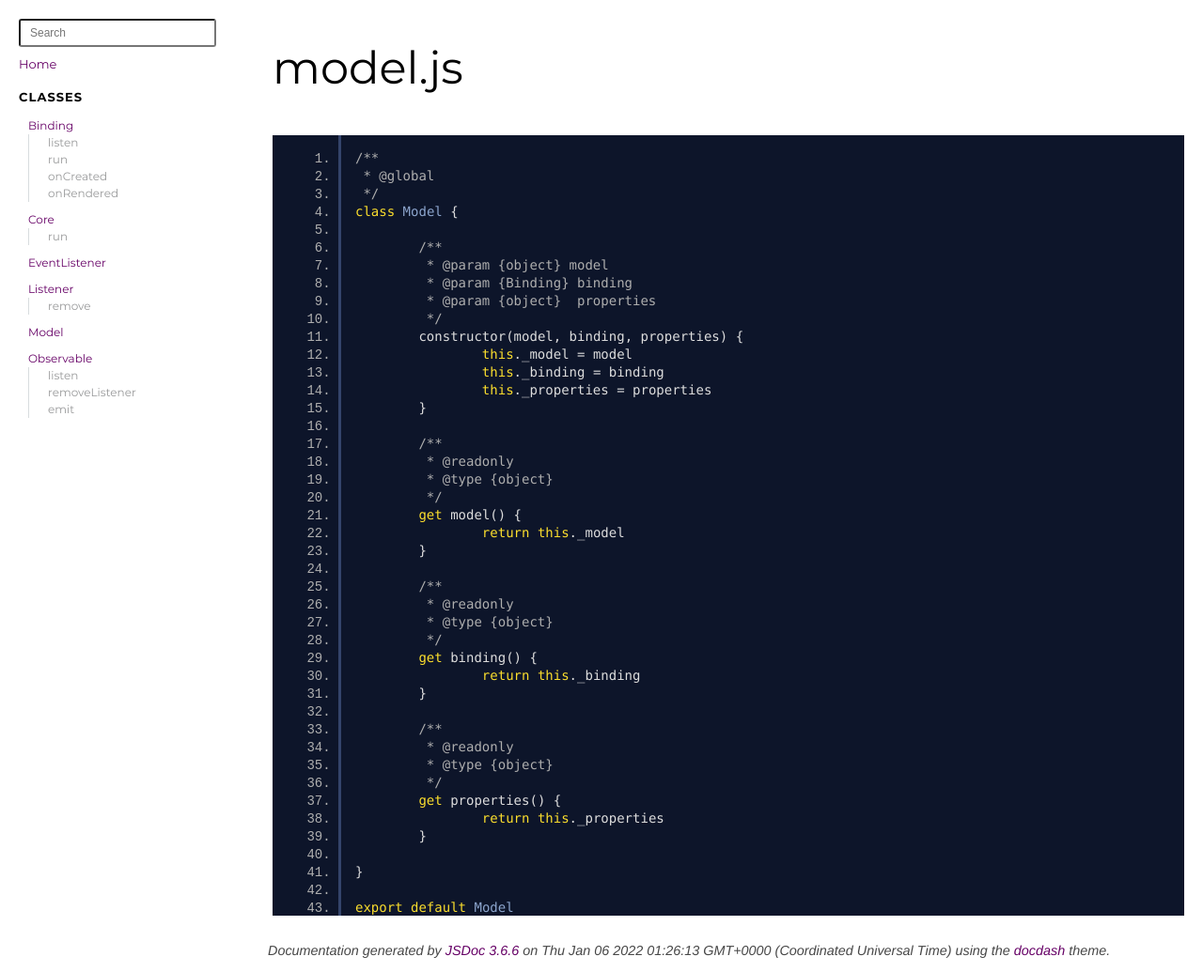
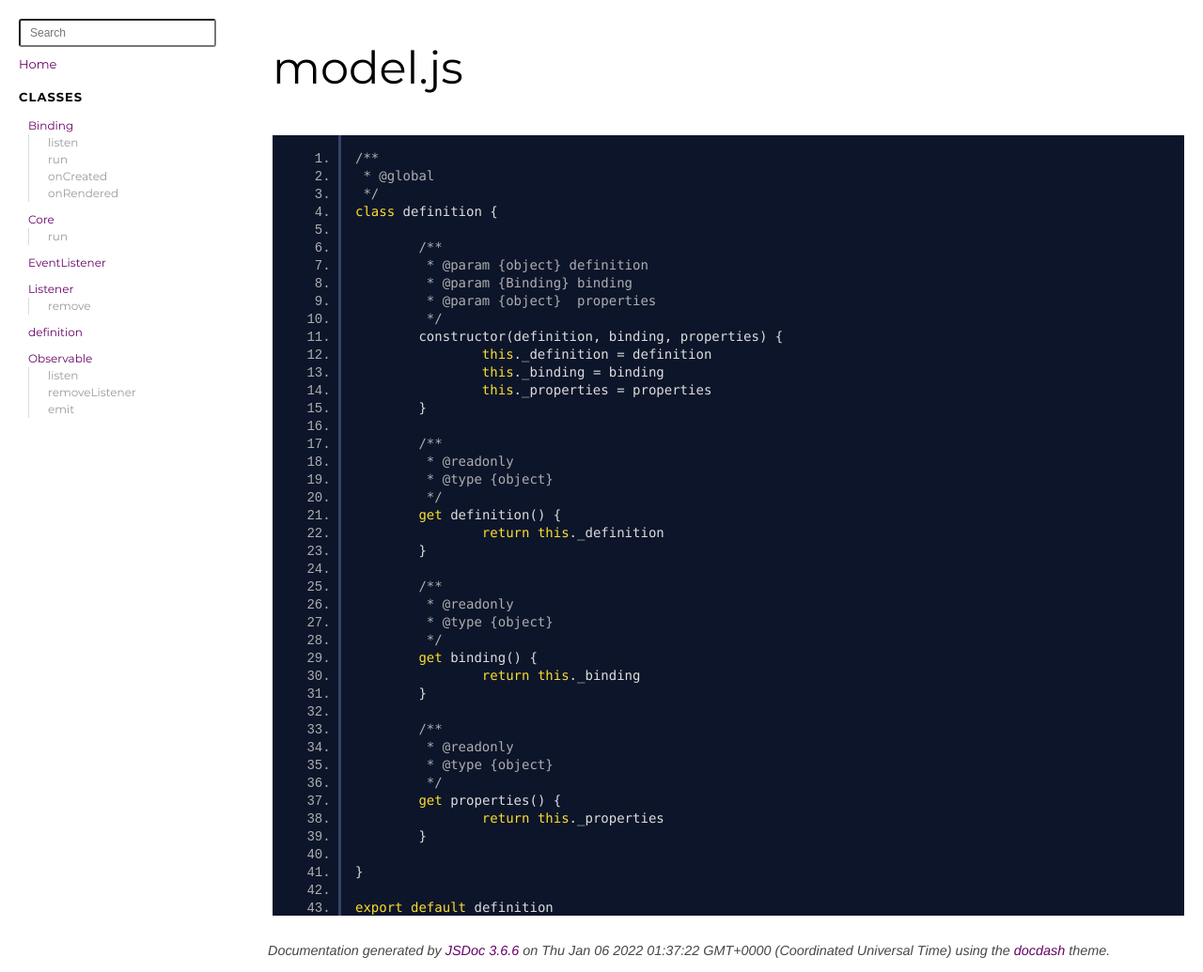
Before and after one commit to thoughtsunificator/domodel, a plain HTML site: page model.js.html in a window 1280 px wide. Shown: the whole page at 94% size. Drawn offline with Linux system fonts and the light colour scheme.

Commit message:
Update gh-pages to output generated at 583aa68

```diff
--- a/model.js.html
+++ b/model.js.html
@@ -29,7 +29,7 @@
 
     <input type="text" id="nav-search" placeholder="Search" />
 
-    <h2><a href="index.html">Home</a></h2><h3>Classes</h3><ul><li><a href="Binding.html">Binding</a><ul class='methods'><li data-type='method'><a href="Binding.html#listen">listen</a></li><li data-type='method'><a href="Binding.html#run">run</a></li><li data-type='method'><a href="Binding.html#onCreated">onCreated</a></li><li data-type='method'><a href="Binding.html#onRendered">onRendered</a></li></ul></li><li><a href="Core.html">Core</a><ul class='methods'><li data-type='method'><a href="Core.html#.run">run</a></li></ul></li><li><a href="EventListener.html">EventListener</a></li><li><a href="Listener.html">Listener</a><ul class='methods'><li data-type='method'><a href="Listener.html#remove">remove</a></li></ul></li><li><a href="Model.html">Model</a></li><li><a href="Observable.html">Observable</a><ul class='methods'><li data-type='method'><a href="Observable.html#listen">listen</a></li><li data-type='method'><a href="Observable.html#removeListener">removeListener</a></li><li data-type='method'><a href="Observable.html#emit">emit</a></li></ul></li></ul>
+    <h2><a href="index.html">Home</a></h2><h3>Classes</h3><ul><li><a href="Binding.html">Binding</a><ul class='methods'><li data-type='method'><a href="Binding.html#listen">listen</a></li><li data-type='method'><a href="Binding.html#run">run</a></li><li data-type='method'><a href="Binding.html#onCreated">onCreated</a></li><li data-type='method'><a href="Binding.html#onRendered">onRendered</a></li></ul></li><li><a href="Core.html">Core</a><ul class='methods'><li data-type='method'><a href="Core.html#.run">run</a></li></ul></li><li><a href="EventListener.html">EventListener</a></li><li><a href="Listener.html">Listener</a><ul class='methods'><li data-type='method'><a href="Listener.html#remove">remove</a></li></ul></li><li><a href="definition.html">definition</a></li><li><a href="Observable.html">Observable</a><ul class='methods'><li data-type='method'><a href="Observable.html#listen">listen</a></li><li data-type='method'><a href="Observable.html#removeListener">removeListener</a></li><li data-type='method'><a href="Observable.html#emit">emit</a></li></ul></li></ul>
 </nav>
 
 <div id="main">
@@ -47,15 +47,15 @@
             <pre class="prettyprint source linenums"><code>/**
  * @global
  */
-class Model {
+class definition {
 
 	/**
-	 * @param {object} model
+	 * @param {object} definition
 	 * @param {Binding} binding
 	 * @param {object}  properties
 	 */
-	constructor(model, binding, properties) {
-		this._model = model
+	constructor(definition, binding, properties) {
+		this._definition = definition
 		this._binding = binding
 		this._properties = properties
 	}
@@ -64,8 +64,8 @@ class Model {
 	 * @readonly
 	 * @type {object}
 	 */
-	get model() {
-		return this._model
+	get definition() {
+		return this._definition
 	}
 
 	/**
@@ -86,7 +86,7 @@ class Model {
 
 }
 
-export default Model
+export default definition
 </code></pre>
         </article>
     </section>
@@ -101,7 +101,7 @@ export default Model
 <br class="clear">
 
 <footer>
-    Documentation generated by <a href="https://github.com/jsdoc3/jsdoc">JSDoc 3.6.6</a> on Thu Jan 06 2022 01:26:13 GMT+0000 (Coordinated Universal Time) using the <a href="https://github.com/clenemt/docdash">docdash</a> theme.
+    Documentation generated by <a href="https://github.com/jsdoc3/jsdoc">JSDoc 3.6.6</a> on Thu Jan 06 2022 01:37:22 GMT+0000 (Coordinated Universal Time) using the <a href="https://github.com/clenemt/docdash">docdash</a> theme.
 </footer>
 
 <script>prettyPrint();</script>
```
Also changed, not shown: Binding.html (+2 -2 lines), Core.html (+2 -2 lines), EventListener.html (+2 -2 lines), Listener.html (+2 -2 lines), Observable.html (+2 -2 lines), binding.js.html (+2 -2 lines), core.js.html (+2 -2 lines), definition.html (renamed from Model.html, +8 -8 lines), event-listener.js.html (+2 -2 lines), index.html (+2 -2 lines), listener.js.html (+2 -2 lines), observable.js.html (+2 -2 lines).
